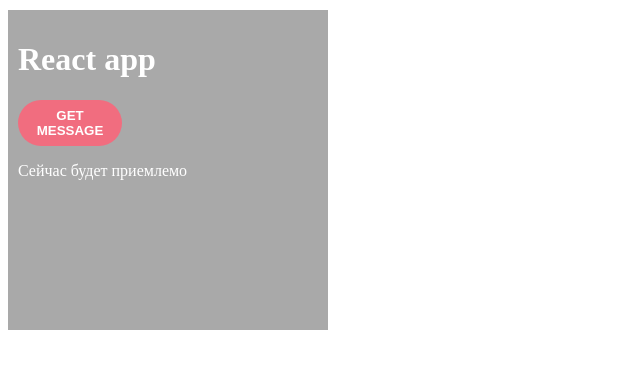
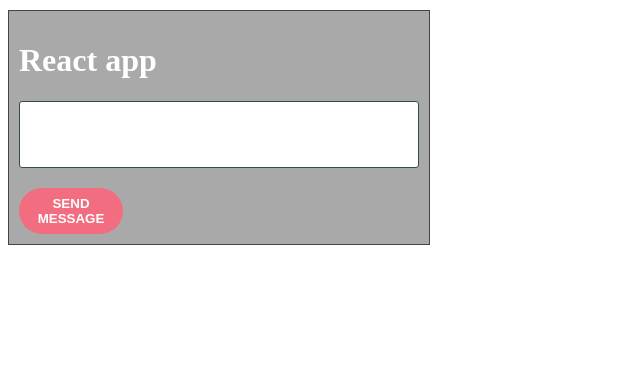
Before and after one commit to velvetgreen/react-course, a React (Create React App) app: page / in a window 1280 px wide. Shown: the top 368 px of the page, without its empty margins (0-640 px from the left). Built offline with nearby package versions, Linux system fonts and the light colour scheme.

Commit message:
добавлен функционал чата с ботом

```diff
--- a/src/App.js
+++ b/src/App.js
@@ -1,13 +1,13 @@
 import logo from './logo.svg';
 import './App.css';
-import Message from './components/message'
+import MessageField from './components/MessageField'
 
 
 function App() {
   return (
     <div className='wrapper'>
       <h1>React app</h1>
-      <Message />
+      <MessageField />
     </div>
   );
 }
--- /dev/null
+++ b/src/components/MessageField.js
@@ -0,0 +1,82 @@
+import React, { useState, useEffect, useRef } from 'react';
+import Message from './Message';
+
+export default function MessageField () {
+
+  const [messages, setMessages] = useState([]);
+  const inputRef = useRef()
+
+  const sendMessage = () => {
+    setMessages([...messages, {text: inputRef.current.value, author: 'you'} ]);
+  }
+
+  const handleClick = () => {
+    sendMessage()
+  }
+
+  const handleKey = (e) => {
+    if (e.key === 'Enter') {
+      sendMessage()
+    }
+  }
+
+  useEffect(() => {
+    let botMessage;
+    const userMessage = inputRef.current.value.toLowerCase();
+    console.log(userMessage)
+    switch(true) {
+      case userMessage.includes('hi'):
+        botMessage = 'Hello, leatherbag';
+        break;
+      case userMessage.includes('how are you?'):
+        botMessage = `I'm fine and you?`;
+        break;
+      case userMessage.includes(`i'm ok`):
+        botMessage = `That's amazing. Wanna end the conversation?`;
+        break;
+      case userMessage.includes(`i'm sad`):
+        botMessage = `Then don't be`;
+        break;
+      case userMessage.includes('sure'):
+        botMessage = `Good luck have fun, organism`;
+        break;
+      default:
+        botMessage = 'Sorry wat?';
+    }
+
+    if (messages.length > 0 && messages[messages.length - 1].author === 'you'){
+      setMessages([...messages, {text: botMessage, author: 'Bot'} ]);
+    }
+
+    inputRef.current.value = '';
+  }, [messages]);
+
+  return (
+    <>
+    <div className='messages'>
+        {messages.map((message, index) => (
+          <Message
+            key={index}
+            text={message.text}
+            author={message.author}
+          />
+        ))}
+
+      </div>
+      <div className="controls">
+        <input
+          type='text'
+          className='input'
+          onKeyDown={handleKey}
+          ref={inputRef}
+        />
+        <button
+          type='button'
+          className='message-button'
+          onClick={handleClick}
+        > Send Message</button>
+      </div>
+
+    </>
+  )
+}
--- a/src/components/message.js
+++ b/src/components/message.js
@@ -1,20 +1,12 @@
-import React, { useState } from 'react';
-export default function Message () {
+import React, { useState,useEffect } from 'react';
 
-   const [message, setMessage] = useState('Сейчас будет приемлемо');
-
-   function showMessage () {
-     setMessage('Стало приемлемо');
-   }
-
-   return (
-    <>
-      <button
-        type='button'
-        className='message-button'
-        onClick={showMessage}
-      >Get Message</button>
-      <p>{message}</p>
-    </>
-   )
- }
+export default function Message ({text,author}) {
+  return (
+      <>
+        <div>
+          <strong> {author}</strong>
+          <p>{text}</p>
+        </div>
+      </>
+  );
+}
--- a/src/index.css
+++ b/src/index.css
@@ -13,11 +13,13 @@ code {
 } */
 .wrapper {
   color: white;
+  width: 400px;
   padding: 10px;
-  width: 300px;
-  height: 300px;
   margin-top: 10px;
   background-color: darkgray;
+  display: flex;
+  flex-direction: column;
+  border: 1px solid rgb(70, 67, 67);
 }
 .message-button {
   font-weight: bold;
@@ -31,3 +33,16 @@ code {
   color: white;
   outline: none;
 }
+.controls {
+  display: flex;
+  flex-direction: column;
+}
+.input {
+  display:block;
+  max-width:100%;
+  line-height:1.5;
+  padding:15px 15px 30px;
+  border-radius:3px;
+  border:1px solid darkslategray;
+  margin-bottom: 20px;
+}
```
